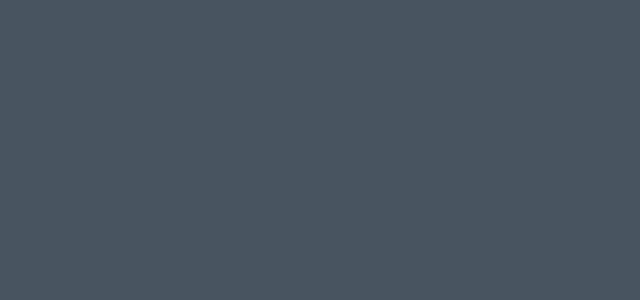
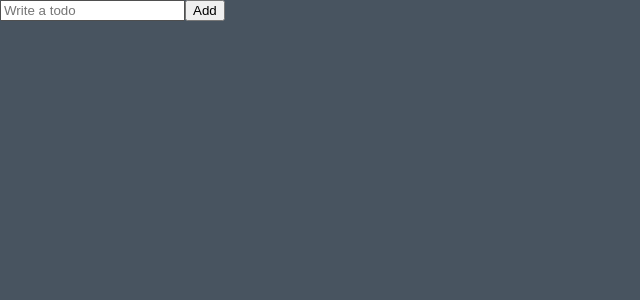
Before and after one commit to tkdgh7063/Todo-app, a React (Create React App) app: page / in a window 1280 px wide. Shown: the top 300 px of the page, without its empty margins (0-640 px from the left). Built offline with nearby package versions, Linux system fonts and the light colour scheme.

Commit message:
Add todoList

```diff
--- a/src/App.tsx
+++ b/src/App.tsx
@@ -1,5 +1,5 @@
-import React from "react";
 import { createGlobalStyle } from "styled-components";
+import TodoList from "./TodoList";
 
 const GlobalStyle = createGlobalStyle`
 html, body, div, span, applet, object, iframe,
@@ -69,6 +69,7 @@
   return (
     <>
       <GlobalStyle />
+      <TodoList />
     </>
   );
 }
--- /dev/null
+++ b/src/todoList.tsx
@@ -0,0 +1,25 @@
+import React, { useState } from "react";
+
+function TodoList() {
+  const [toDo, setToDo] = useState("");
+  const onChange = (event: React.FormEvent<HTMLInputElement>) => {
+    const {
+      currentTarget: { value },
+    } = event;
+    setToDo(value);
+  };
+  const onSubmit = (event: React.FormEvent<HTMLFormElement>) => {
+    event.preventDefault();
+    console.log(toDo);
+  };
+  return (
+    <div>
+      <form onSubmit={onSubmit}>
+        <input placeholder="Write a todo" value={toDo} onChange={onChange} />
+        <button>Add</button>
+      </form>
+    </div>
+  );
+}
+
+export default TodoList;
```
